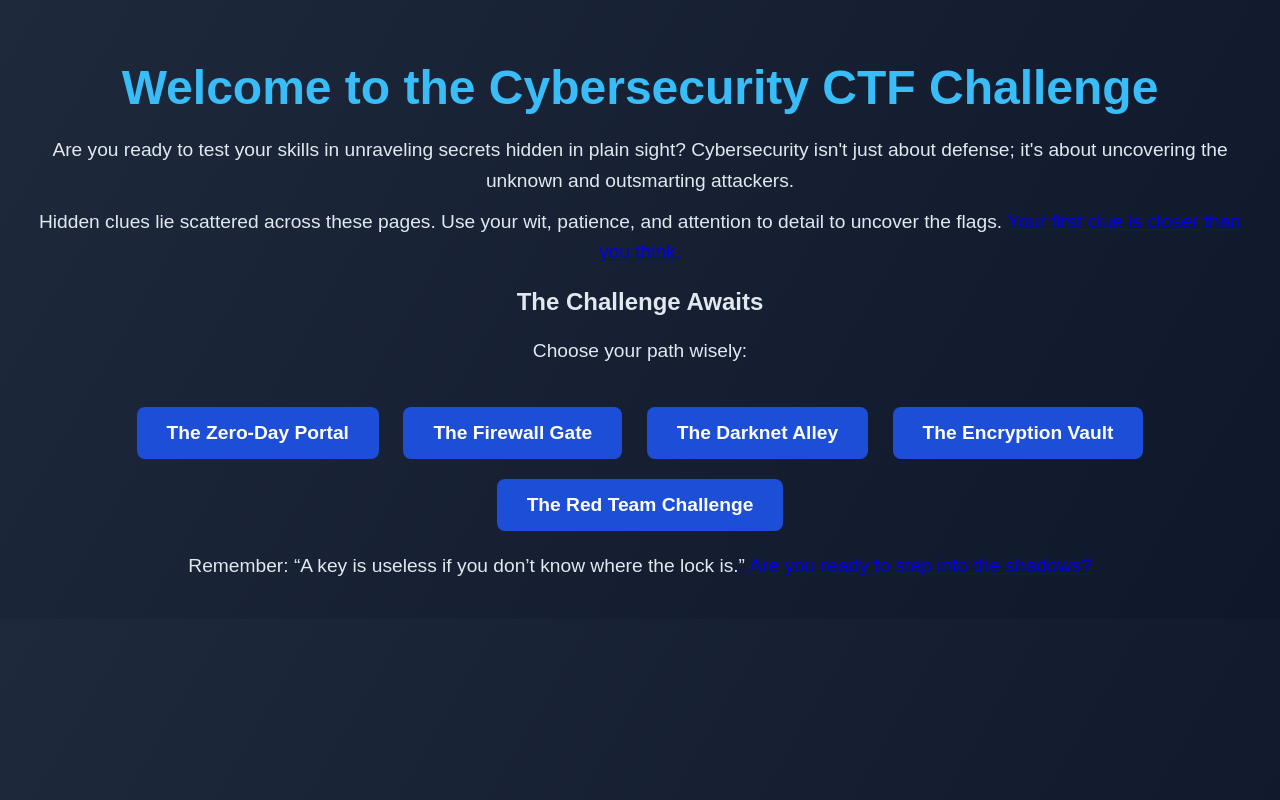
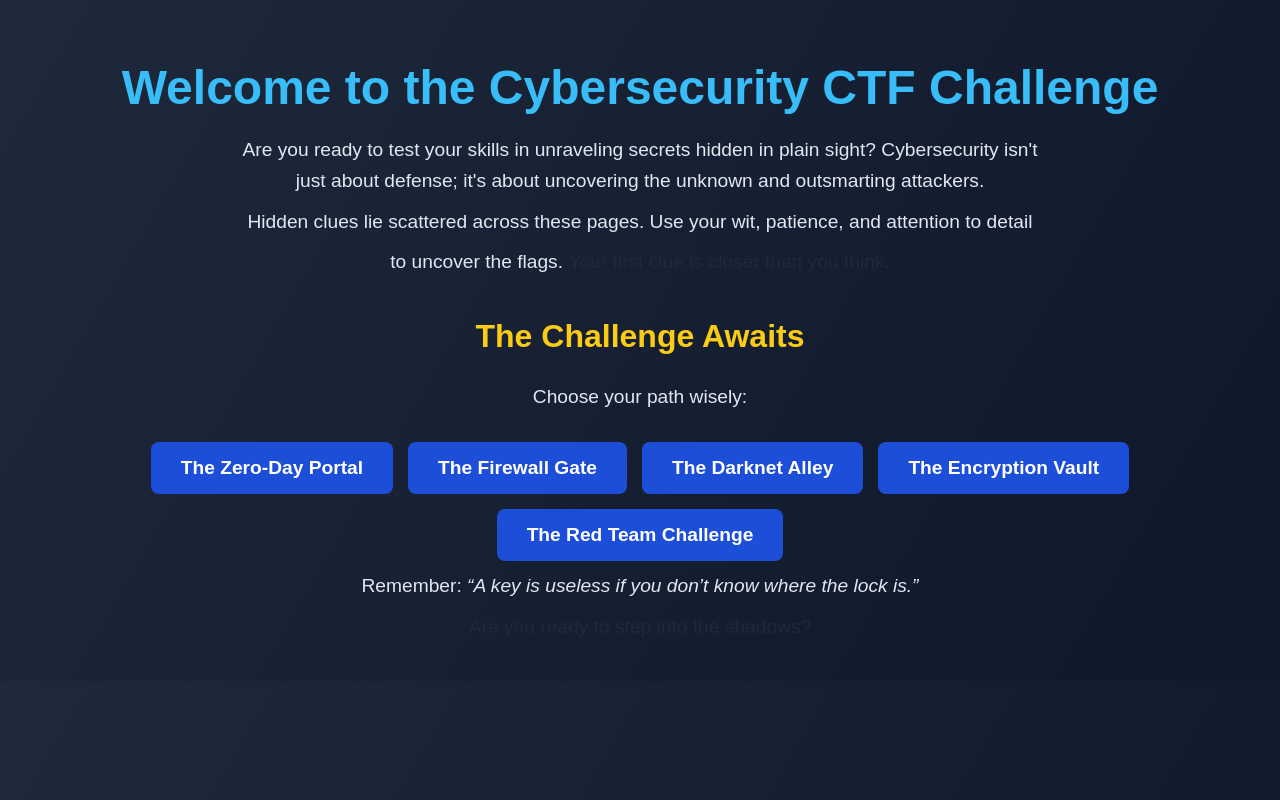
Before and after one commit to ayyushx/CTF, a plain HTML site: page index.html in a window 1280 px wide. Drawn offline with Linux system fonts and the light colour scheme.

Commit message:
basic changes

```diff
--- a/index.html
+++ b/index.html
@@ -1,8 +1,8 @@
 <!DOCTYPE html>
 <html lang="en">
 <head>
-  <meta charset="UTF-8">
-  <meta name="viewport" content="width=device-width, initial-scale=1.0">
+  <meta charset="UTF-8" />
+  <meta name="viewport" content="width=device-width, initial-scale=1.0" />
   <title>CTF Challenge - Index</title>
   <style>
     body {
@@ -12,22 +12,38 @@
       text-align: center;
       padding: 20px;
     }
+
     h1 {
       font-size: 3em;
       margin-bottom: 20px;
       color: #38bdf8;
     }
+
+    h2 {
+      font-size: 2em;
+      margin-top: 40px;
+      color: #facc15;
+    }
+
     p {
       font-size: 1.2em;
       line-height: 1.6;
       margin: 10px 0;
+      max-width: 800px;
+      margin-left: auto;
+      margin-right: auto;
     }
+
     .links {
       margin-top: 30px;
+      display: flex;
+      flex-wrap: wrap;
+      justify-content: center;
+      gap: 15px;
     }
+
     .link-btn {
       display: inline-block;
-      margin: 10px;
       padding: 15px 30px;
       color: #fff;
       background: #1d4ed8;
@@ -38,22 +54,33 @@
       font-weight: bold;
       transition: all 0.3s ease;
     }
+
     .link-btn:hover {
       background: #3b82f6;
-      transform: scale(1.1);
+      transform: scale(1.05);
     }
-    a.hidden {
+
+    .hidden-clue {
+      display: inline-block;
+      margin-top: 10px;
+    }
+
+    .hidden-clue a {
       text-decoration: none;
       color: #1e293b;
     }
-    a.hidden:hover {
+
+    .hidden-clue a:hover {
       color: #94a3b8;
       text-decoration: underline;
     }
   </style>
 </head>
+
 <body>
+  <main>
     <h1>Welcome to the Cybersecurity CTF Challenge</h1>
+
     <p>
       Are you ready to test your skills in unraveling secrets hidden in plain sight?
       Cybersecurity isn't just about defense; it's about uncovering the unknown and outsmarting attackers.
@@ -61,13 +88,15 @@
 
     <p>
       Hidden clues lie scattered across these pages. Use your wit, patience, and attention to detail to uncover the flags.
-    <span class="hidden"><a href="website1.html">Your first clue is closer than you think.</a></span>
+      <span class="hidden-clue" aria-label="Hidden Clue">
+        <a href="website1.html">Your first clue is closer than you think.</a>
+      </span>
     </p>
 
     <h2>The Challenge Awaits</h2>
-  <p>
-    Choose your path wisely:
-  </p>
+
+    <p>Choose your path wisely:</p>
+
     <div class="links">
       <a href="website1.html" class="link-btn">The Zero-Day Portal</a>
       <a href="website2.html" class="link-btn">The Firewall Gate</a>
@@ -77,8 +106,11 @@
     </div>
 
     <p>
-    Remember: “A key is useless if you don’t know where the lock is.”
-    <span class="hidden"><a href="website3.html">Are you ready to step into the shadows?</a></span>
+      Remember: <em>“A key is useless if you don’t know where the lock is.”</em>
+      <span class="hidden-clue" aria-label="Hidden Clue">
+        <a href="website3.html">Are you ready to step into the shadows?</a>
+      </span>
     </p>
+  </main>
 </body>
 </html>
```
Lines whose indentation alone changed are shown as unchanged.
